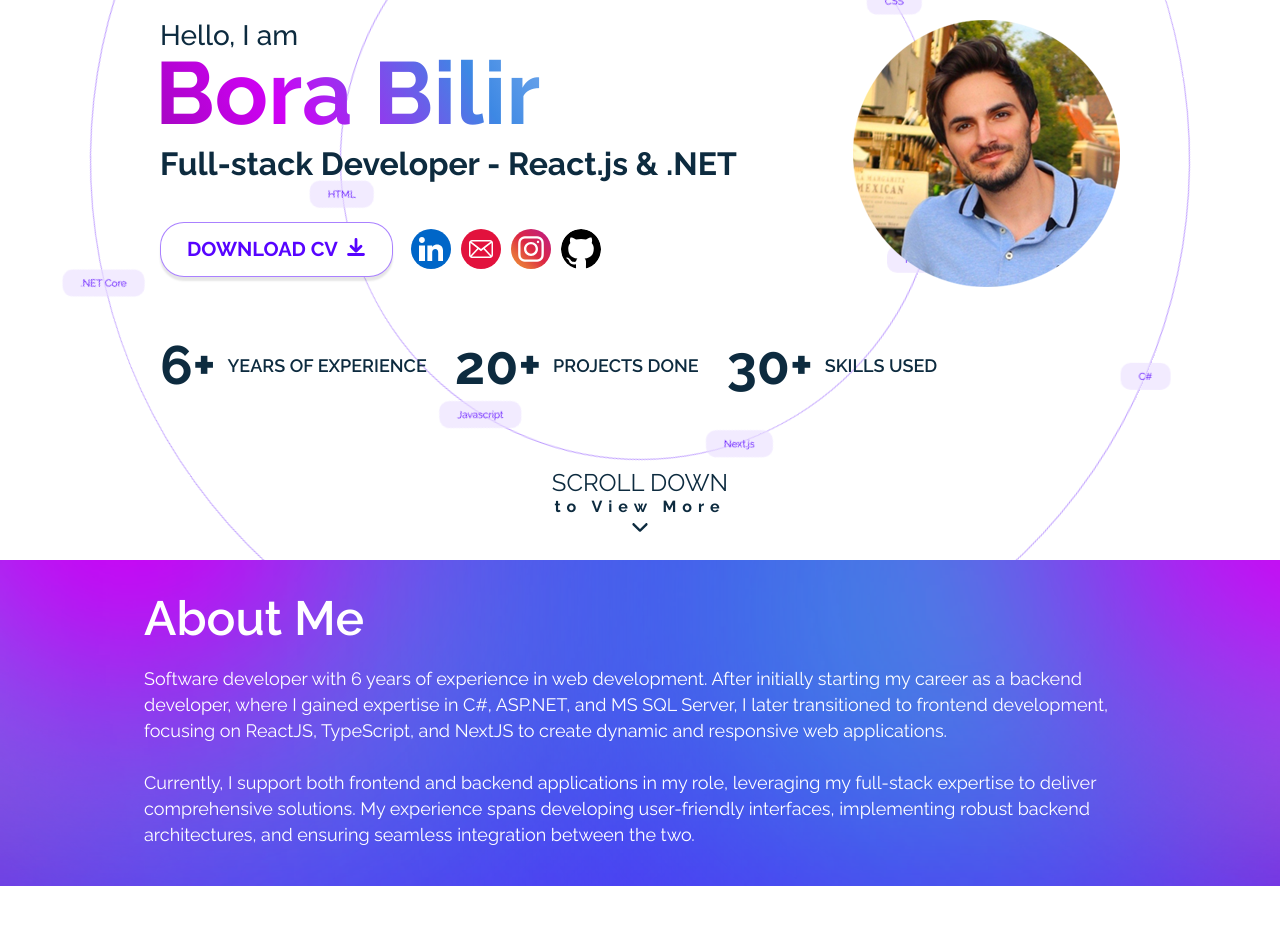
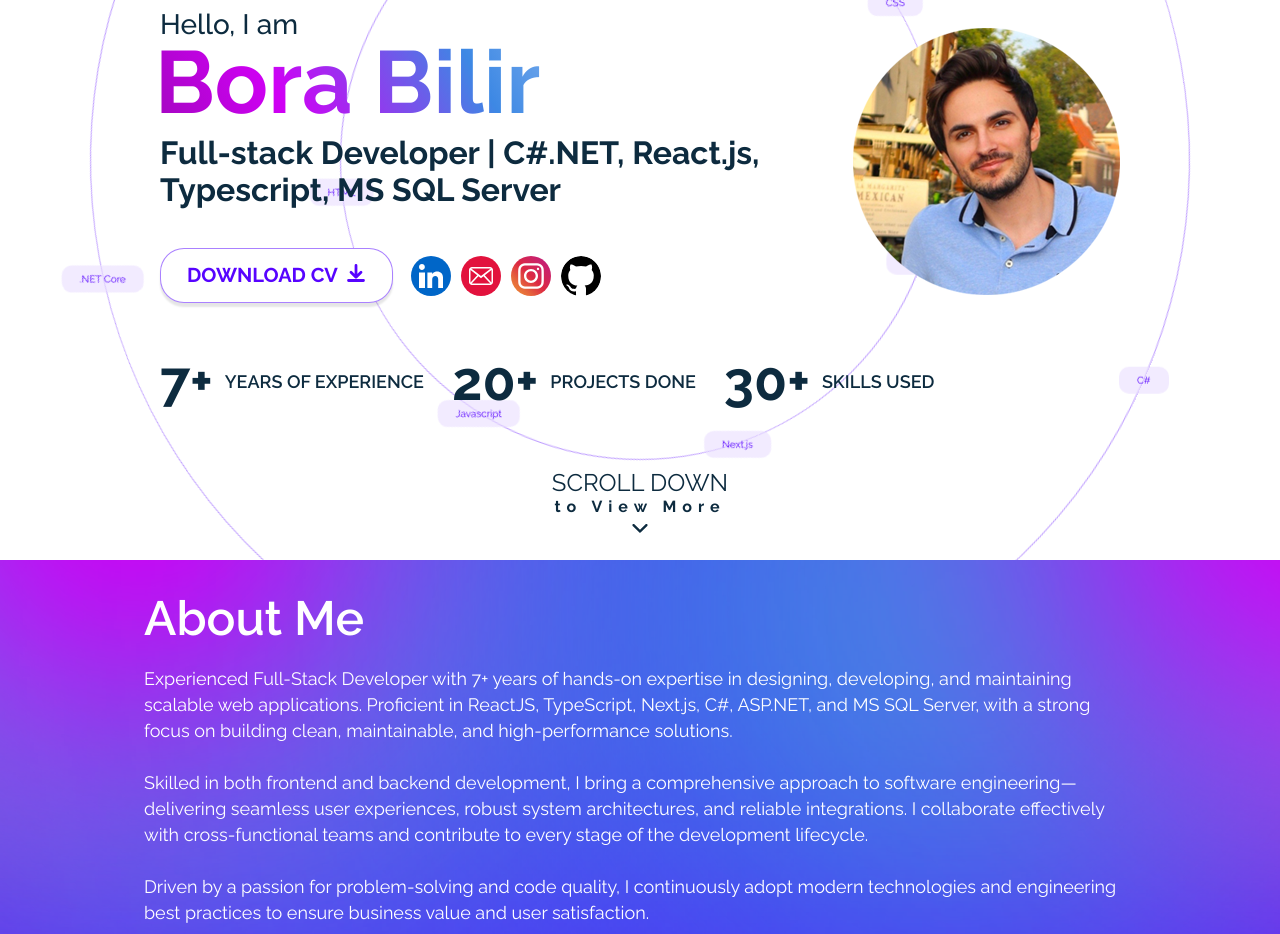
Before and after one commit to borabilir/borabilir.github.io, a React (Create React App) app: page / in a window 1280 px wide. Shown: the part 240-1174 px from the top of the page. Built offline with nearby package versions, Linux system fonts and the light colour scheme.

Commit message:
Updated about me and experience years

```diff
--- a/src/App/components/AboutMe/index.tsx
+++ b/src/App/components/AboutMe/index.tsx
@@ -1,7 +1,7 @@
-import Animator from 'Core/components/Animator';
-import styles from './styles.module.scss';
-import { useTranslation } from 'react-i18next';
-import BlurryBackground from '../BlurryBackground';
+import Animator from "Core/components/Animator";
+import styles from "./styles.module.scss";
+import { useTranslation } from "react-i18next";
+import BlurryBackground from "../BlurryBackground";
 
 const AboutMe: React.FC = () => {
   const { t } = useTranslation();
@@ -9,12 +9,15 @@ const AboutMe: React.FC = () => {
   return (
     <section id="about" className={styles.container}>
       <div>
-                <Animator.h1 type="fadeDrop">{t('about.title')}</Animator.h1>
+        <Animator.h1 type="fadeDrop">{t("about.title")}</Animator.h1>
         <Animator.p>
-                    {t('about.p1')}
+          {t("about.p1")}
           <br />
           <br />
-                    {t('about.p2')}
+          {t("about.p2")}
+          <br />
+          <br />
+          {t("about.p3")}
         </Animator.p>
       </div>
       <span>
--- a/src/App/components/Intro/index.tsx
+++ b/src/App/components/Intro/index.tsx
@@ -14,7 +14,7 @@ const Intro: React.FC = () => {
   const { t } = useTranslation();
   const yearsOfExperience = () => {
     const now = new Date();
-    const pastDate = new Date(2018, 10);
+    const pastDate = new Date(2017, 8);
 
     let yearsDifference = now.getFullYear() - pastDate.getFullYear();
 
--- a/src/App/translations/en.ts
+++ b/src/App/translations/en.ts
@@ -1,7 +1,7 @@
 const enTranslations = {
     intro: {
         name: 'Bora Bilir',
-        title: 'Full-stack Developer - React.js & .NET',
+        title: 'Full-stack Developer | C#.NET, React.js, Typescript, MS SQL Server',
         contact: 'Contact',
         years: 'Years of Experience',
         projects: 'Projects Done',
@@ -9,8 +9,9 @@ const enTranslations = {
     },
     about: {
         title: 'About Me',
-        p1: 'Software developer with 6 years of experience in web development. After initially starting my career as a backend developer, where I gained expertise in C#, ASP.NET, and MS SQL Server, I later transitioned to frontend development, focusing on ReactJS, TypeScript, and NextJS to create dynamic and responsive web applications.',
-        p2: 'Currently, I support both frontend and backend applications in my role, leveraging my full-stack expertise to deliver comprehensive solutions. My experience spans developing user-friendly interfaces, implementing robust backend architectures, and ensuring seamless integration between the two.',
+        p1: 'Experienced Full-Stack Developer with 7+ years of hands-on expertise in designing, developing, and maintaining scalable web applications. Proficient in ReactJS, TypeScript, Next.js, C#, ASP.NET, and MS SQL Server, with a strong focus on building clean, maintainable, and high-performance solutions.',
+        p2: 'Skilled in both frontend and backend development, I bring a comprehensive approach to software engineering—delivering seamless user experiences, robust system architectures, and reliable integrations. I collaborate effectively with cross-functional teams and contribute to every stage of the development lifecycle.',
+        p3: 'Driven by a passion for problem-solving and code quality, I continuously adopt modern technologies and engineering best practices to ensure business value and user satisfaction.',
     },
     career: {
         title: 'Career Journey',
```
Lines whose indentation alone changed are shown as unchanged.
